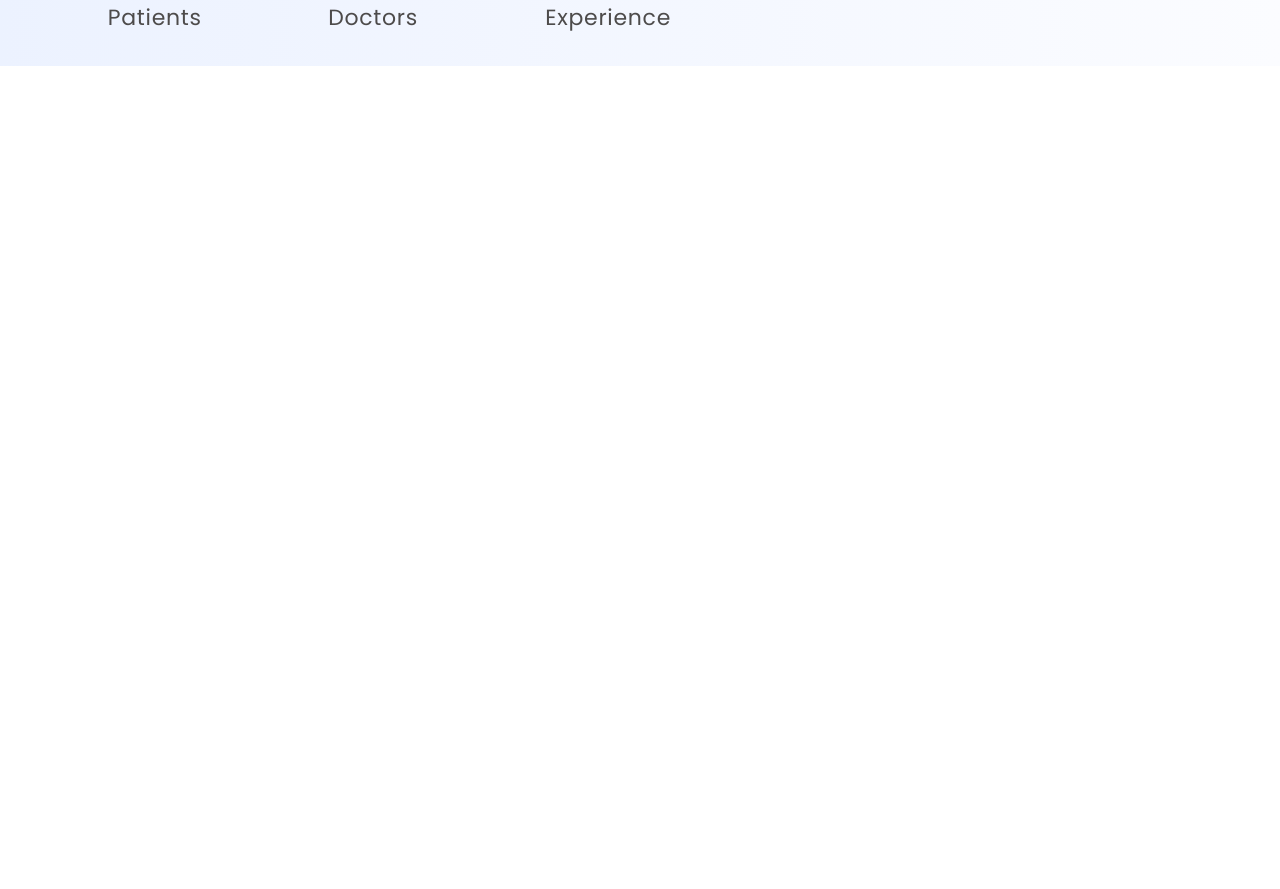
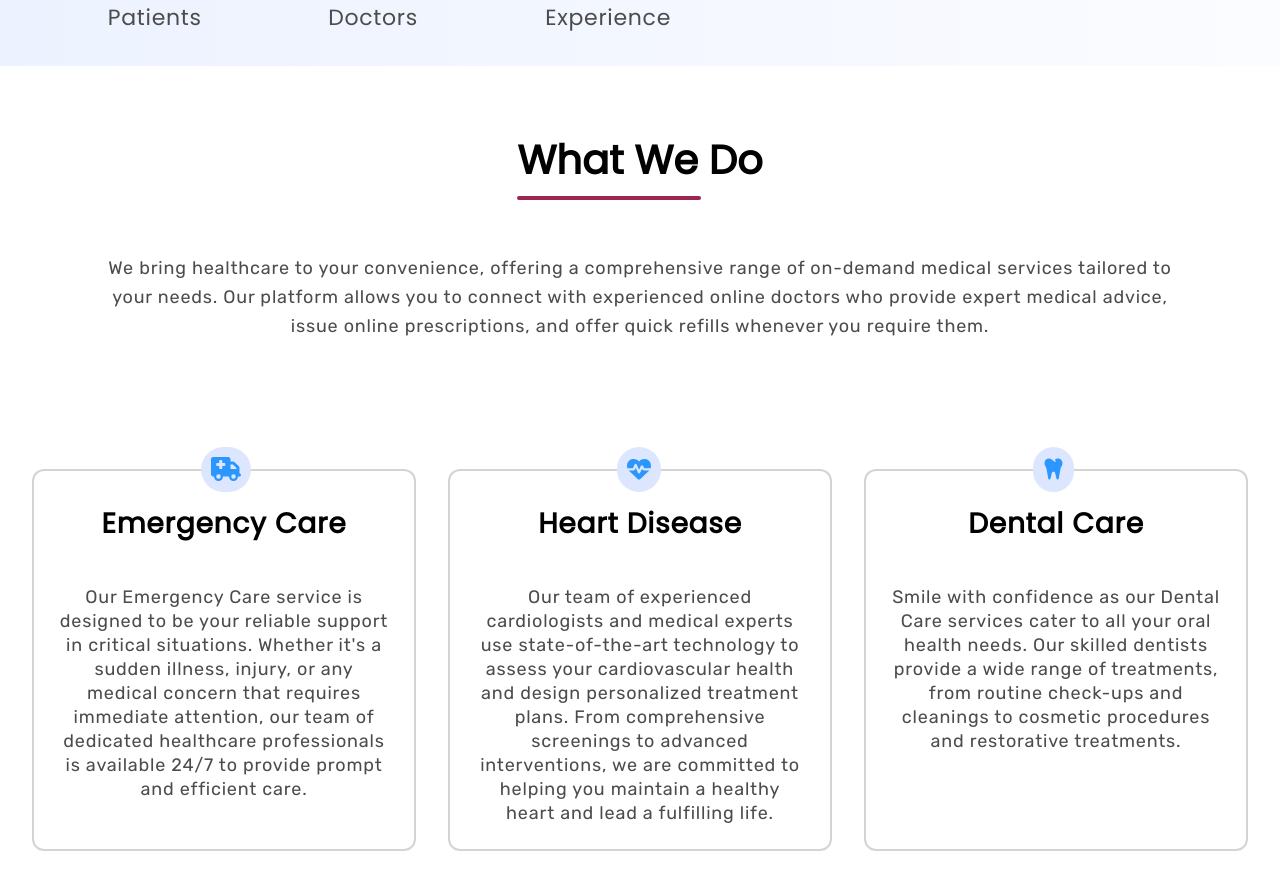
Before and after one commit to umarprogrammer19/React-Health-Plus-Site, a React (Vite) app: page / in a window 1280 px wide. Shown: the part 607-1496 px from the top of the page. Before the commit the page ends 800 px from the top, so only its background shows below. Built offline with nearby package versions, Linux system fonts and the light colour scheme.

Commit message:
Developed Info

```diff
--- /dev/null
+++ b/src/Styles/Info.css
@@ -0,0 +1,109 @@
+.info-section {
+    padding: 0 32px;
+    text-align: center;
+    background-color: white;
+}
+
+.info-title-content {
+    margin: 64px 0 128px 0;
+}
+
+.info-title {
+    font-family: 'Poppins', sans-serif;
+    font-size: 40px;
+    font-weight: bold;
+}
+
+.info-title>span {
+    position: relative;
+}
+
+.info-title span::before {
+    content: '';
+    position: absolute;
+    width: 75%;
+    height: 4px;
+    background-color: #9D2553;
+    border-radius: 8px;
+    left: 0;
+    bottom: -12px;
+}
+
+.info-description {
+    margin: 64px;
+    text-align: center;
+    color: rgb(77, 75, 75);
+    font-family: 'Rubik', sans-serif;
+    font-size: 18px;
+    letter-spacing: .8px;
+    line-height: 1.8rem;
+}
+
+/* Cards */
+.info-cards-content {
+    margin: 64px 0;
+    display: grid;
+    grid-template-columns: repeat(3, 1fr);
+    gap: 32px;
+}
+
+.info-cards {
+    height: auto;
+    border: 2px solid #d7d3d3;
+    border-radius: 12px;
+    background-color: white;
+    position: relative;
+}
+
+.info-card-title {
+    margin: 32px 0 40px 0;
+    color: black;
+    font-family: 'Poppins', sans-serif;
+    font-size: 28px;
+    font-weight: bold;
+    letter-spacing: .8px;
+}
+
+.info-card-description {
+    margin: 24px;
+    color: rgb(77, 75, 75);
+    font-family: 'Rubik', sans-serif;
+    font-size: 18px;
+    letter-spacing: .8px;
+    line-height: 1.5rem;
+}
+
+.info-card-icon {
+    position: absolute;
+    top: -24px;
+    left: 44%;
+    padding: 10px;
+    background-color: #DCE6FF;
+    border-radius: 30px;
+}
+
+.info-fa-icon {
+    color: #2C96FF;
+    font-size: 24px;
+}
+
+/* Responsive */
+@media screen and (max-width: 1000px) {
+    .info-description {
+        margin: 64px 32px;
+    }
+
+    .info-cards-content {
+        grid-template-columns: repeat(2, 1fr);
+    }
+}
+
+@media screen and (max-width: 700px) {
+    .info-description {
+        margin: 64px 8px;
+    }
+
+    .info-cards-content {
+        grid-template-columns: repeat(1, 1fr);
+    }
+}
--- /dev/null
+++ b/src/components/Info.jsx
@@ -0,0 +1,56 @@
+import React from "react";
+import InformationCard from "./InformationCard";
+import { faHeartPulse, faTruckMedical, faTooth } from "@fortawesome/free-solid-svg-icons";
+import "../Styles/Info.css";
+
+function Info() {
+    return (
+        <div className="info-section" id="services">
+            <div className="info-title-content">
+                <h3 className="info-title">
+                    <span>What We Do</span>
+                </h3>
+                <p className="info-description">
+                    We bring healthcare to your convenience, offering a comprehensive
+                    range of on-demand medical services tailored to your needs. Our
+                    platform allows you to connect with experienced online doctors who
+                    provide expert medical advice, issue online prescriptions, and offer
+                    quick refills whenever you require them.
+                </p>
+            </div>
+
+            <div className="info-cards-content">
+                <InformationCard
+                    title="Emergency Care"
+                    description="Our Emergency Care service is designed to be your reliable support
+            in critical situations. Whether it's a sudden illness, injury, or
+            any medical concern that requires immediate attention, our team of
+            dedicated healthcare professionals is available 24/7 to provide
+            prompt and efficient care."
+                    icon={faTruckMedical}
+                />
+
+                <InformationCard
+                    title="Heart Disease"
+                    description="Our team of experienced cardiologists and medical experts use
+            state-of-the-art technology to assess your cardiovascular health and
+            design personalized treatment plans. From comprehensive screenings
+            to advanced interventions, we are committed to helping you maintain
+            a healthy heart and lead a fulfilling life."
+                    icon={faHeartPulse}
+                />
+
+                <InformationCard
+                    title="Dental Care"
+                    description="Smile with confidence as our Dental Care services cater to all your
+            oral health needs. Our skilled dentists provide a wide range of
+            treatments, from routine check-ups and cleanings to cosmetic
+            procedures and restorative treatments."
+                    icon={faTooth}
+                />
+            </div>
+        </div>
+    );
+}
+
+export default Info;
--- /dev/null
+++ b/src/components/InformationCard.jsx
@@ -0,0 +1,16 @@
+import React from "react";
+import { FontAwesomeIcon } from "@fortawesome/react-fontawesome";
+
+function InformationCard(props) {
+    return (
+        <div className="info-cards">
+            <span className="info-card-icon">
+                <FontAwesomeIcon className="info-fa-icon" icon={props.icon} />
+            </span>
+            <p className="info-card-title">{props.title}</p>
+            <p className="info-card-description">{props.description}</p>
+        </div>
+    );
+}
+
+export default InformationCard;
--- a/src/pages/Home.jsx
+++ b/src/pages/Home.jsx
@@ -1,5 +1,6 @@
 import React from "react";
 import Hero from "../Components/Hero";
+import Info from "../components/Info";
 // import Info from "../Components/Info";
 // import About from "../Components/About";
 // import BookAppointment from "../Components/BookAppointment";
@@ -10,7 +11,8 @@ function Home() {
     return (
         <div className="home-section">
             <Hero />
-            {/* <Info />
+            <Info />
+            {/*
             <About />
             <BookAppointment />
             <Reviews />
```
